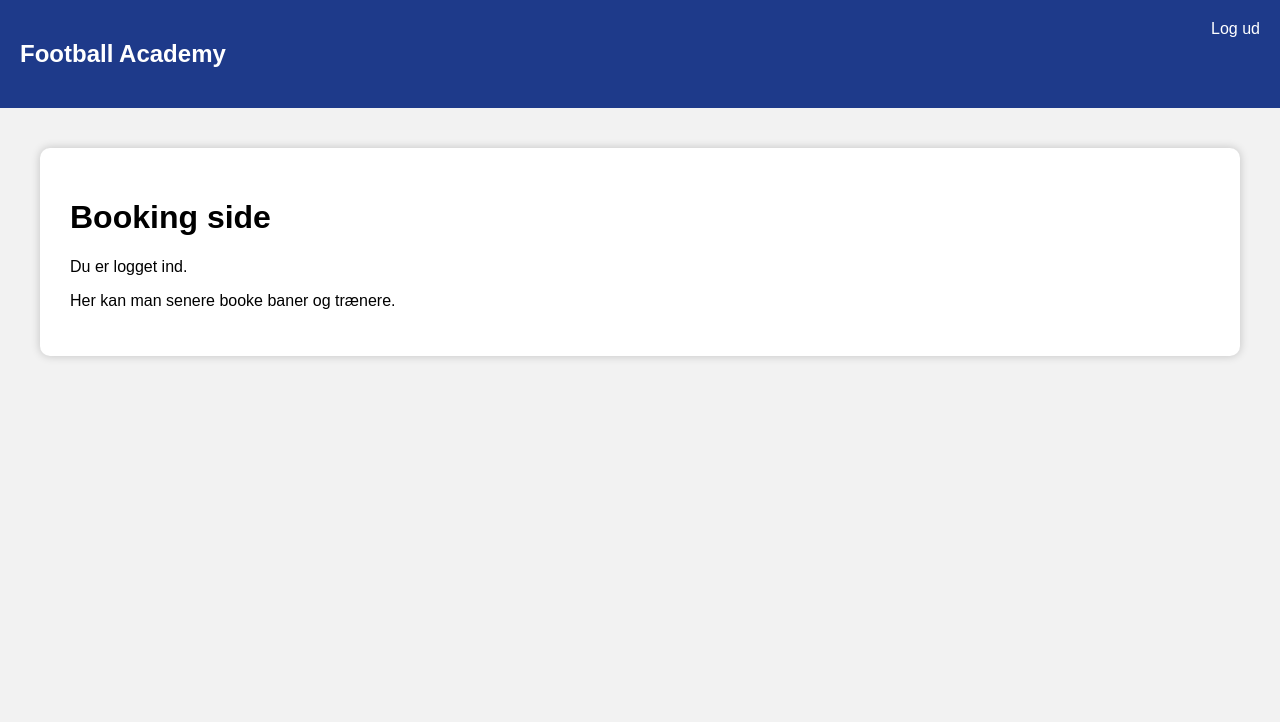
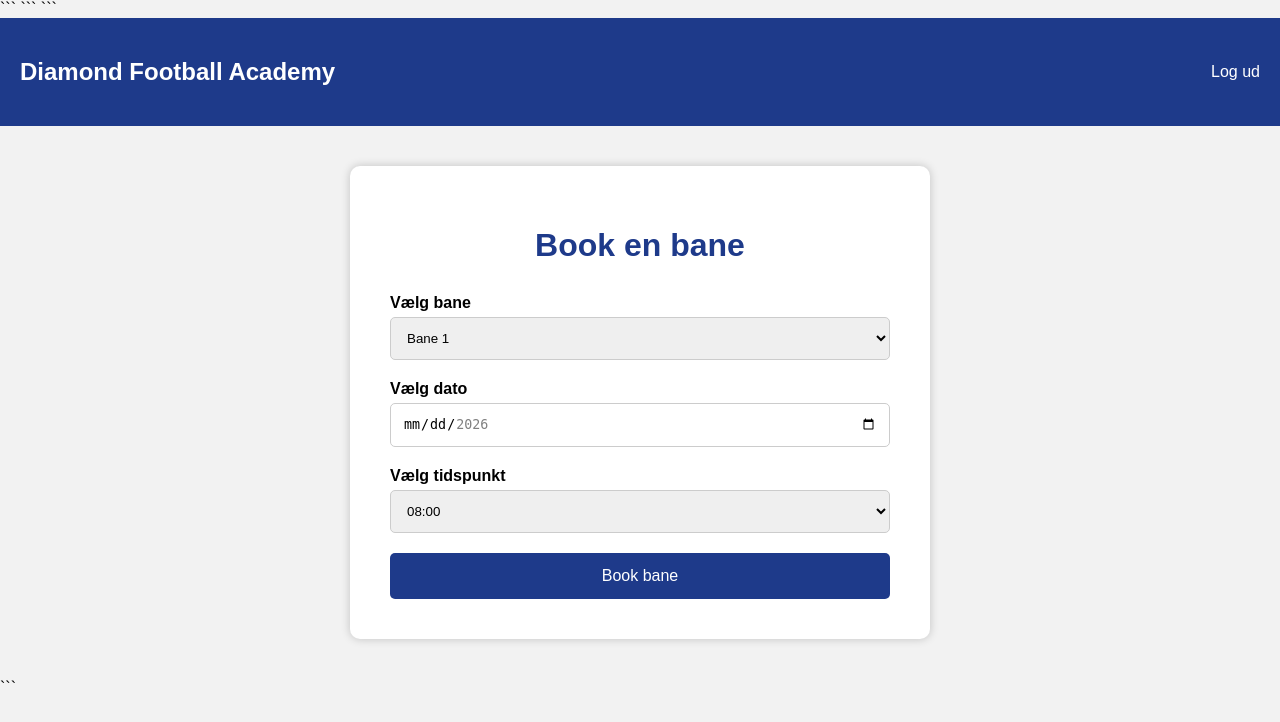
Before and after one commit to Ramzan0030/2.-Semester-projekt, a Python web app: template templates/static/booking.html in a window 1280 px wide. Shown: the top 722 px of the page. Run offline with Jinja, Linux system fonts and the light colour scheme; the template is opened without the code that fills it, so the values that code supplies are empty.

Commit message:
beskrivelse

````diff
--- a/templates/static/booking.html
+++ b/templates/static/booking.html
@@ -1,49 +1,142 @@
 <!DOCTYPE html>
+
 <html lang="da">
+
 <head>
+
+```
 <meta charset="UTF-8">
+
 <title>Booking</title>
 
 <style>
 
-        body{
+    body {
         margin: 0;
         font-family: Arial;
         background-color: #f2f2f2;
     }
 
-        .navbar{
+    .navbar {
+
         background-color: #1e3a8a;
+
         padding: 20px;
+
         color: white;
+
         display: flex;
+
         justify-content: space-between;
+
+        align-items: center;
+
     }
 
-        .content{
-            padding: 40px;
+    .navbar a {
+
+        color: white;
+
+        text-decoration: none;
+
     }
 
-        .card{
-            background-color: white;
-            padding: 30px;
-            border-radius: 10px;
-            box-shadow: 0px 0px 10px rgba(0,0,0,0.2);
+    .content {
+
+        padding: 40px;
+
+        display: flex;
+
+        justify-content: center;
+
     }
 
-        a{
+    .card {
+
+        background-color: white;
+
+        padding: 40px;
+
+        width: 500px;
+
+        border-radius: 10px;
+
+        box-shadow: 0px 0px 10px rgba(0,0,0,0.2);
+
+    }
+
+    h1 {
+
+        color: #1e3a8a;
+
+        text-align: center;
+
+        margin-bottom: 30px;
+
+    }
+
+    label {
+
+        font-weight: bold;
+
+    }
+
+    select,
+    input {
+
+        width: 100%;
+
+        padding: 12px;
+
+        margin-top: 5px;
+
+        margin-bottom: 20px;
+
+        border-radius: 5px;
+
+        border: 1px solid #ccc;
+
+        box-sizing: border-box;
+
+    }
+
+    button {
+
+        width: 100%;
+
+        padding: 14px;
+
+        background-color: #1e3a8a;
+
         color: white;
-            text-decoration: none;
+
+        border: none;
+
+        border-radius: 5px;
+
+        font-size: 16px;
+
+        cursor: pointer;
+
+    }
+
+    button:hover {
+
+        background-color: #172554;
+
     }
 
 </style>
+```
 
 </head>
+
 <body>
 
+```
 <div class="navbar">
 
-    <h2>Football Academy</h2>
+    <h2>Diamond Football Academy</h2>
 
     <a href="/logout">Log ud</a>
 
@@ -53,15 +146,56 @@
 
     <div class="card">
 
-        <h1>Booking side</h1>
+        <h1>Book en bane</h1>
 
-        <p>Du er logget ind.</p>
+        <form method="POST">
 
-        <p>Her kan man senere booke baner og trænere.</p>
+            <label>Vælg bane</label>
+
+            <select name="field">
+
+                <option>Bane 1</option>
+
+                <option>Bane 2</option>
+
+                <option>Bane 3</option>
+
+            </select>
+
+            <label>Vælg dato</label>
+
+            <input type="date"
+                   name="date"
+                   min="2026-05-20"
+                   max="2026-08-31">
+
+            <label>Vælg tidspunkt</label>
+
+            <select name="time">
+
+                <option>08:00</option>
+                <option>10:00</option>
+                <option>12:00</option>
+                <option>14:00</option>
+                <option>16:00</option>
+                <option>18:00</option>
+                <option>20:00</option>
+
+            </select>
+
+            <button type="submit">
+
+                Book bane
+
+            </button>
+
+        </form>
 
     </div>
 
 </div>
+```
 
 </body>
+
 </html>
````
Also changed, not shown: app.py (+112 -1 lines), templates/booking.html (+46 -30 lines), templates/booking_success.html (added, +94 -0 lines). Lines whose indentation alone changed are shown as unchanged.
